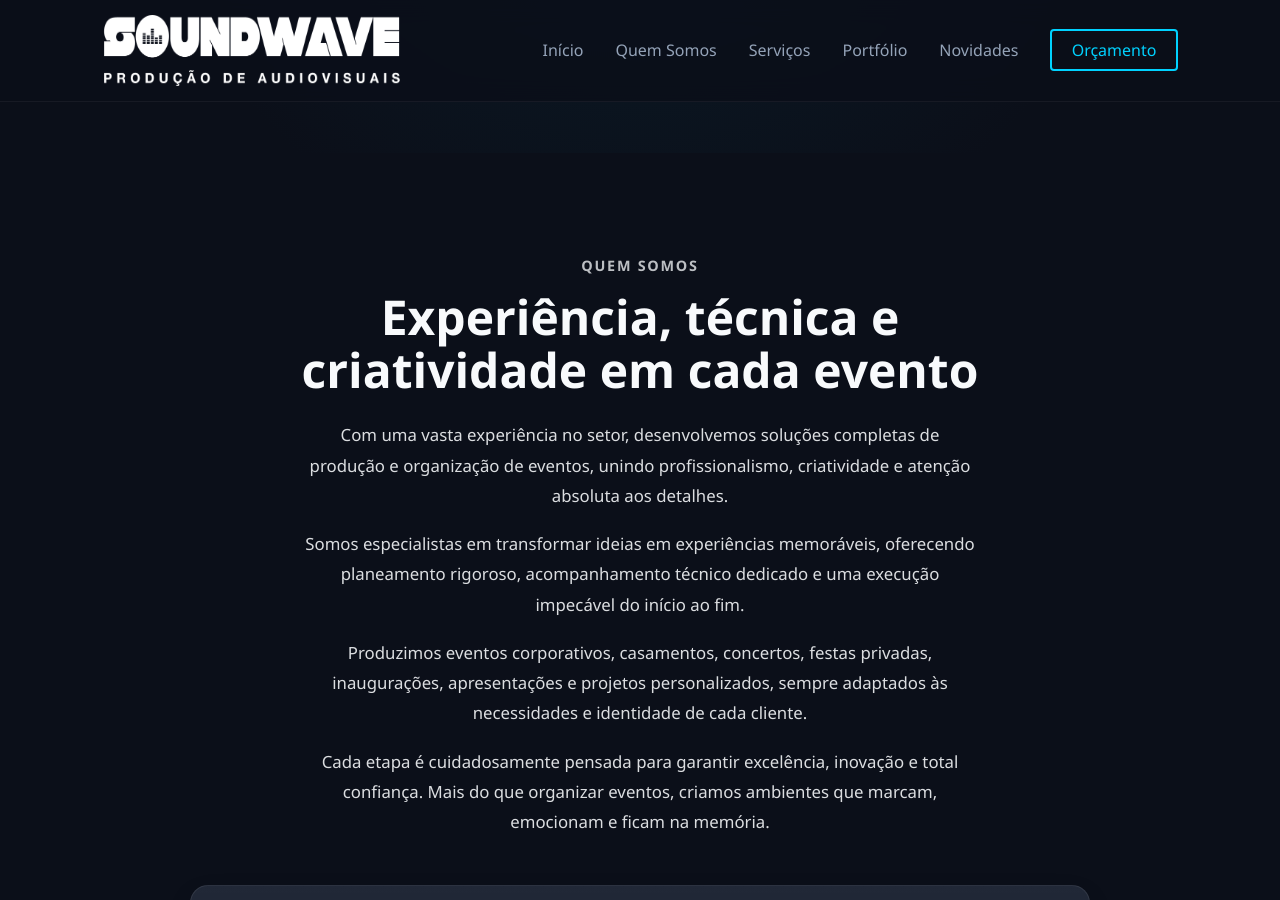
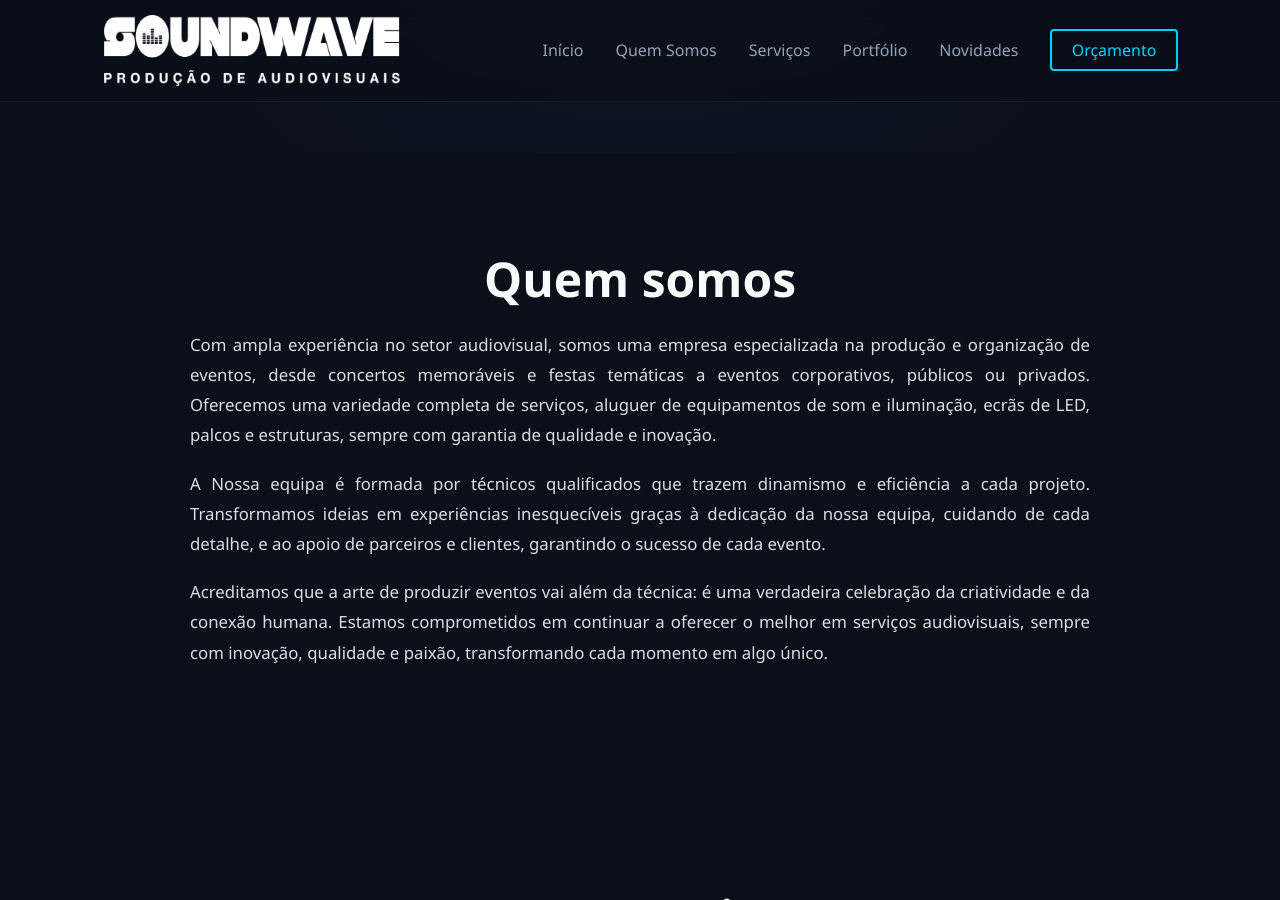
Before and after one commit to jaarego/jaarego.github.io, a Jekyll site: the page built from index.html, in a window 1280 px wide and 900 px high, scrolled down 759 px. Built offline with Jekyll 4.4.1, drawn with Linux system fonts in a browser that asks for light colours; some of the changed text lies outside the part shown.

Commit message:
alterações info.html

```diff
--- a/_includes/info.html
+++ b/_includes/info.html
@@ -1,41 +1,19 @@
 <section id="quem-somos" class="about-section">
     <div class="about-container">
         <div class="about-content">
-      <span class="about-eyebrow">Quem somos</span>
-      <h2 class="about-title">Experiência, técnica e criatividade em cada evento</h2>
+            <h2 class="about-title">Quem somos</h2>
 
             <p class="about-text">
-        Com uma vasta experiência no setor, desenvolvemos soluções completas de produção e organização de eventos, unindo profissionalismo, criatividade e atenção absoluta aos detalhes.
+                Com ampla experiência no setor audiovisual, somos uma empresa especializada na produção e organização de eventos, desde concertos memoráveis e festas temáticas a eventos corporativos, públicos ou privados. Oferecemos uma variedade completa de serviços, aluguer de equipamentos de som e iluminação, ecrãs de LED, palcos e estruturas, sempre com garantia de qualidade e inovação.
             </p>
 
             <p class="about-text">
-        Somos especialistas em transformar ideias em experiências memoráveis, oferecendo planeamento rigoroso, acompanhamento técnico dedicado e uma execução impecável do início ao fim.
+                A Nossa equipa é formada por técnicos qualificados que trazem dinamismo e eficiência a cada projeto. Transformamos ideias em experiências inesquecíveis graças à dedicação da nossa equipa, cuidando de cada detalhe, e ao apoio de parceiros e clientes, garantindo o sucesso de cada evento.
             </p>
 
             <p class="about-text">
-        Produzimos eventos corporativos, casamentos, concertos, festas privadas, inaugurações, apresentações e projetos personalizados, sempre adaptados às necessidades e identidade de cada cliente.
+                Acreditamos que a arte de produzir eventos vai além da técnica: é uma verdadeira celebração da criatividade e da conexão humana. Estamos comprometidos em continuar a oferecer o melhor em serviços audiovisuais, sempre com inovação, qualidade e paixão, transformando cada momento em algo único.
             </p>
-
-      <p class="about-text">
-        Cada etapa é cuidadosamente pensada para garantir excelência, inovação e total confiança. Mais do que organizar eventos, criamos ambientes que marcam, emocionam e ficam na memória.
-      </p>
-    </div>
-
-    <div class="about-highlights">
-      <div class="highlight-card">
-        <h3>Produção completa</h3>
-        <p>Planeamento, coordenação e execução técnica com acompanhamento próximo em todas as fases.</p>
-      </div>
-
-      <div class="highlight-card">
-        <h3>Eventos à medida</h3>
-        <p>Soluções personalizadas para empresas, marcas, noivos, promotores e clientes particulares.</p>
-      </div>
-
-      <div class="highlight-card">
-        <h3>Rigor e confiança</h3>
-        <p>Atenção ao detalhe, acompanhamento técnico dedicado e foco total no resultado final.</p>
-      </div>
         </div>
     </div>
 </section>
--- a/_sass/_info.scss
+++ b/_sass/_info.scss
@@ -19,7 +19,7 @@
 .about-container {
   max-width: 1200px; /* Largura máxima do conteúdo */
   margin: 0 auto; /* Centra horizontalmente */
-  display: block; /* Ativa o layout em grelha */
+  /*display: block; /* Ativa o layout em grelha */
   /*display: grid; /* Ativa o layout em grelha */
   /*grid-template-columns: 1.35fr 0.95fr; /* Texto maior à esquerda, destaques à direita */
   /*grid-template-columns: 1fr; /* Tudo empilhado */
@@ -33,8 +33,8 @@
    e ser mais confortável de ler.
 ------------------------------------------------- */
 .about-content {
-  max-width: 760px;
-  margin: 0 auto 48px; /* Centra o bloco e cria espaço antes dos cartões */
+  max-width: 900px;
+  margin: 0 auto; /* Centra o bloco e cria espaço antes dos cartões */
   text-align: center; /* Centra os elementos curtos, como eyebrow e título */
 }
 
@@ -53,6 +53,7 @@
   text-transform: uppercase;
   color: inherit;
   opacity: 0.75;
+
 }
 
 /* -------------------------------------------------
@@ -75,11 +76,13 @@
 ------------------------------------------------- */
 .about-text {
   margin: 0 auto 18px; /* Centra o próprio parágrafo dentro do bloco */
-  max-width: 70ch; /* Limita a largura para leitura confortável */
+  max-width: none; /* Limita a largura para leitura confortável */
   font-size: 1.05rem;
   line-height: 1.8;
   color: inherit;
   opacity: 0.88; /* Suaviza o texto sem o apagar demasiado */
+  text-align: justify; /* Justifica o texto para um visual mais limpo em blocos maiores */
+  text-justify: inter-word; /* Justifica o texto para um visual mais limpo em blocos maiores */
 }
 
 /* -------------------------------------------------
@@ -94,59 +97,6 @@
   margin: 0 auto;
 }
 
-/* -------------------------------------------------
-   CARTÃO DE DESTAQUE
-   Aqui está a "mistura" que pediste:
-   - a secção geral continua transparente
-   - mas cada cartão mantém o efeito visual
-     rico da primeira versão
-   Isto devolve presença, volume e contraste.
-   usa a cor herdada para manter a consistência visual do site,
-   mas com opacidade para criar um efeito de destaque sem ser muito pesado.
-------------------------------------------------- */
-.highlight-card {
-    padding: 24px;
-    height: 100%; /* Ajuda os cartões a ficarem mais equilibrados na grelha */
-    text-align: center; /* Centra o número, o título e o texto dentro do cartão */
-}
-
-/* -------------------------------------------------
-   NÚMERO DO CARTÃO
-   Ex.: 01, 02, 03
-   Dá ritmo e hierarquia visual aos destaques.
-------------------------------------------------- */
-.highlight-number {
-  display: inline-block;
-  margin-bottom: 12px;
-  font-size: 0.82rem;
-  font-weight: 800;
-  letter-spacing: 0.14em;
-  color: inherit;
-  opacity: 0.65;
-}
-
-/* -------------------------------------------------
-   TÍTULO DE CADA CARTÃO
-   Elemento principal dentro da caixa.
-------------------------------------------------- */
-.highlight-card h3 {
-  margin: 0 0 10px;
-  font-size: 1.1rem;
-  font-weight: 700;
-  color: inherit;
-}
-
-/* -------------------------------------------------
-   TEXTO DE APOIO DE CADA CARTÃO
-   Um pouco mais leve para criar hierarquia.
-------------------------------------------------- */
-.highlight-card p {
-  margin: 0;
-  font-size: 0.98rem;
-  line-height: 1.7;
-  color: inherit;
-  opacity: 0.8;
-}
 
 /* -------------------------------------------------
    RESPONSIVO - TABLET E ECRÃS MÉDIOS
```
Lines whose indentation alone changed are shown as unchanged.
